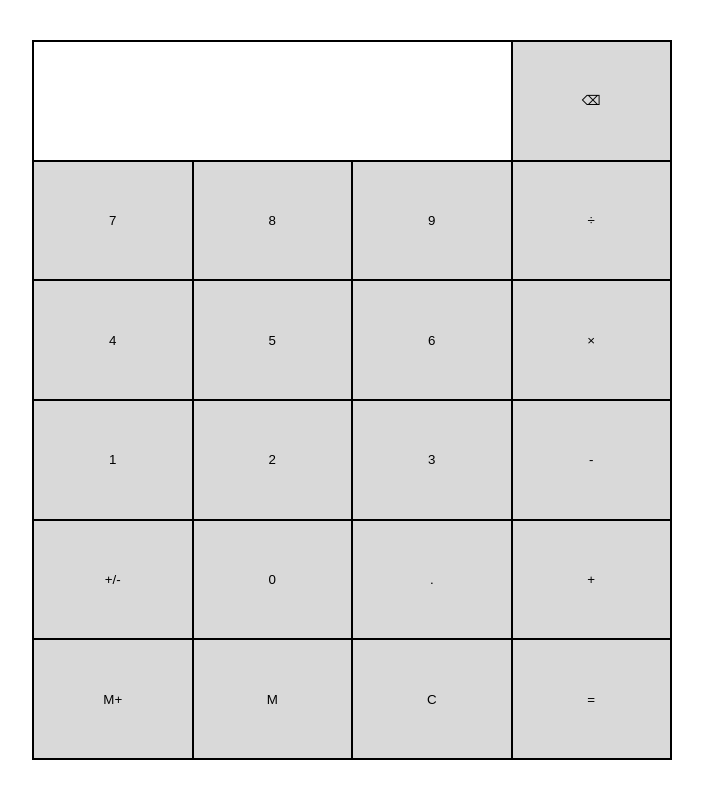
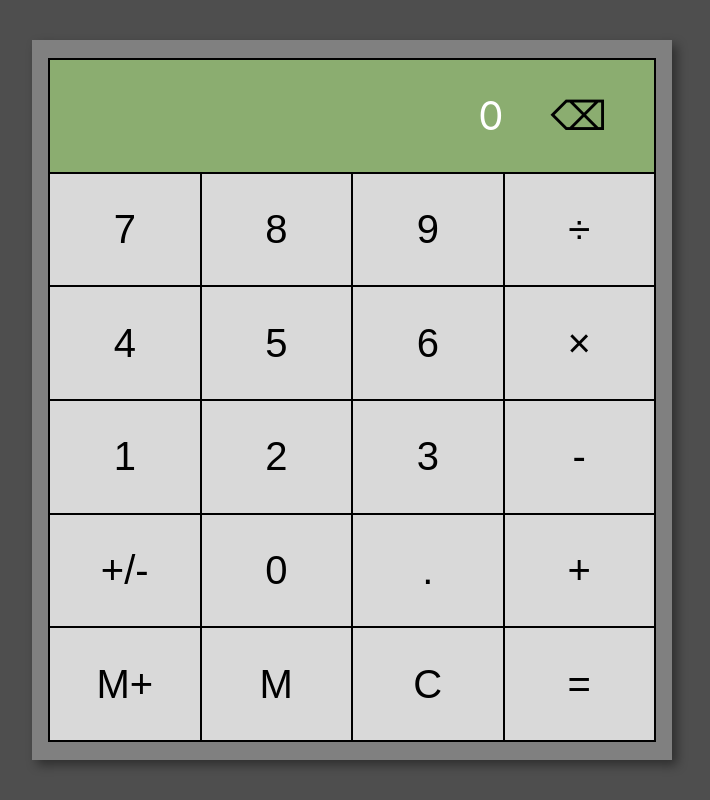
Before and after one commit to DanShepherd27/calculator, a React (Create React App) app in the folder client/: page / in a window 1280 px wide. Shown: the whole page, without its empty margins (288-998 px from the left). Built offline with nearby package versions, Linux system fonts and the light colour scheme.

Commit message:
Functionality for basic number input in front-end.

```diff
--- a/client/src/components/Button.css
+++ b/client/src/components/Button.css
@@ -4,4 +4,13 @@ button{
     background-color: #D9D9D9;
     border: none;
     padding: 0px;
+    font-size: 5vh;
 }
+
+button:hover {
+    background-color: #e4e4e4;
+}
+
+button:active {
+    background-color: #ffffff;
+}
--- a/client/src/components/Button.js
+++ b/client/src/components/Button.js
@@ -1,9 +1,10 @@
-import React from "react";
+import React, { useCallback } from "react";
 import './Button.css';
+
 
 function Button(props) {
     return(
-        <button>
+        <button onClick={!isNaN(props.text) ? () => {document.getElementById('calculator-frame__display').innerHTML === '0' ? document.getElementById('calculator-frame__display').innerHTML = props.text : document.getElementById('calculator-frame__display').innerHTML += props.text} : props.onclick}>
             {props.text}
         </button>
     )
--- a/client/src/components/Display.css
+++ b/client/src/components/Display.css
@@ -1,2 +1,5 @@
-.Display{
+.display{
+    font-size: 5vh;
+    color: white;
+    text-align: right;
 }
--- a/client/src/components/Display.js
+++ b/client/src/components/Display.js
@@ -3,8 +3,8 @@ import './Display.css';
 
 function Display(){
     return (
-        <div className="Display">
-
+        <div id="calculator-frame__display" className="display">
+            0
         </div>
     )
 }
--- a/client/src/components/Frame.css
+++ b/client/src/components/Frame.css
@@ -4,8 +4,9 @@ table, tr, td{
 
 table {
     border-collapse: collapse;
-    height: 90%;
-    width: 80%;
+    height: 95%;
+    width: 95%;
+    background-color: #808080;
 }
 
 tr {
@@ -23,6 +24,29 @@ td {
     height: 100vh;
     width: 100vh;
     display: flex;
-    justify-content: center;
-    align-items: center;
+      justify-content: center;
+      align-items: center;
 }
+
+.outline{
+    height: 90%;
+    width: 80%;
+    display: flex;
+      justify-content: center;
+      align-items: center;
+    background-color: #808080;
+    box-shadow: 5px 5px 10px #00000069;
+}
+
+.first-row td, .first-row button{
+    background-color: #8BAD70;
+    border: none;
+}
+
+.first-row button:hover {
+    background-color: #98bd7a;
+}
+
+.first-row button:active {
+    background-color: #beea9a;
+}
--- a/client/src/components/Frame.js
+++ b/client/src/components/Frame.js
@@ -6,10 +6,20 @@ import './Frame.css';
 function Frame() {
     return (
         <div className='calculator-frame'>
+            <div className='outline'>
                 <table>
-                <tr>
-                    <td colspan="3"><Display/></td>
-                    <td><Button text='⌫'/></td>
+                    <tbody>
+                        <tr className='first-row'>
+                            <td colSpan="3"><Display/></td>
+                            <td><Button text='⌫' onclick={() =>
+                                {
+                                    let content = [...document.getElementById('calculator-frame__display').innerHTML];
+                                    content.pop();
+                                    if (content.length === 0) {content.push('0')};
+                                    console.log(content);
+                                    document.getElementById('calculator-frame__display').innerHTML = content.join('');
+                                }}/>
+                            </td>
                         </tr>
                         <tr>
                             <td><Button text='7'/></td>
@@ -41,7 +51,9 @@ function Frame() {
                             <td><Button text='C'/></td>
                             <td><Button text='='/></td>
                         </tr>
+                    </tbody>
                 </table>
+            </div>
         </div>
     )
 }
--- a/client/src/index.css
+++ b/client/src/index.css
@@ -1,10 +1,12 @@
 body {
   margin: 0;
-  font-family: -apple-system, BlinkMacSystemFont, 'Segoe UI', 'Roboto', 'Oxygen',
+  font-family: -apple-system, BlinkMacSystemFont, 'Inter', 'Segoe UI', 'Roboto', 'Oxygen',
     'Ubuntu', 'Cantarell', 'Fira Sans', 'Droid Sans', 'Helvetica Neue',
     sans-serif;
+
   -webkit-font-smoothing: antialiased;
   -moz-osx-font-smoothing: grayscale;
+  background-color: #4E4E4E;
 }
 
 code {
```
Lines whose indentation alone changed are shown as unchanged.
